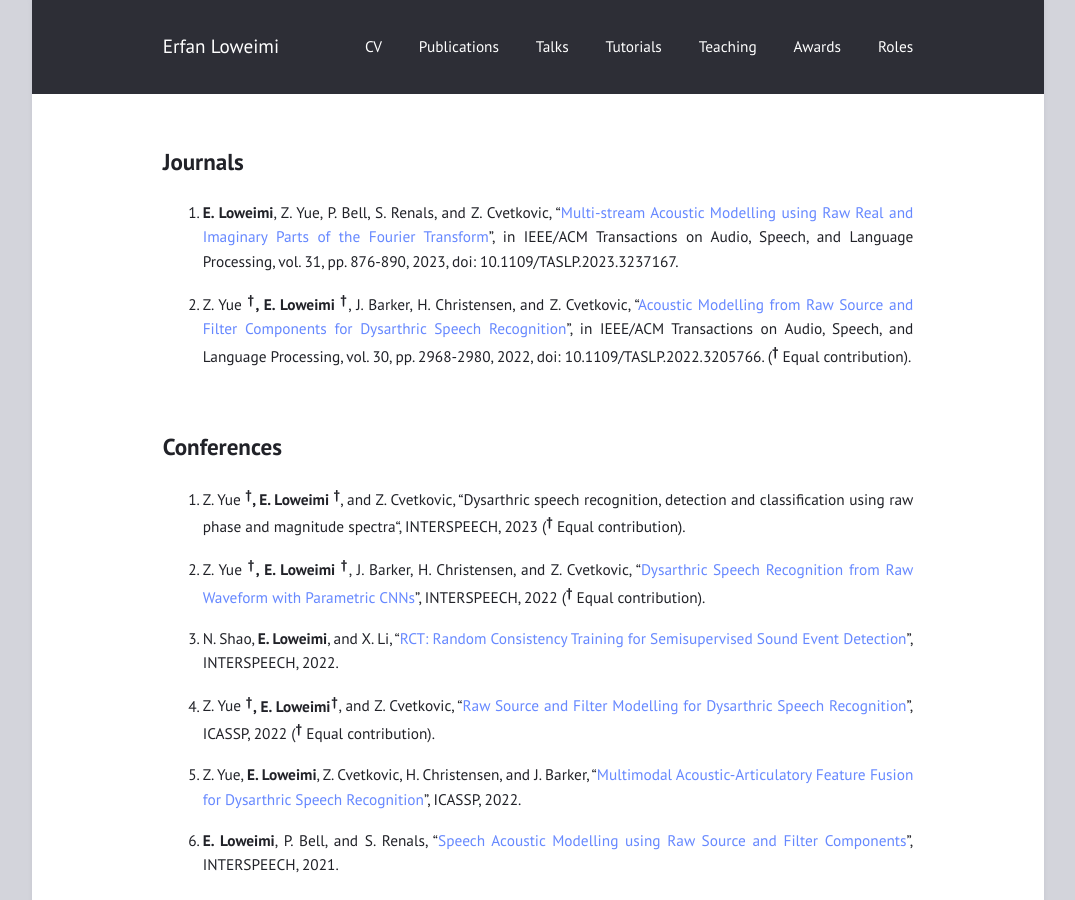
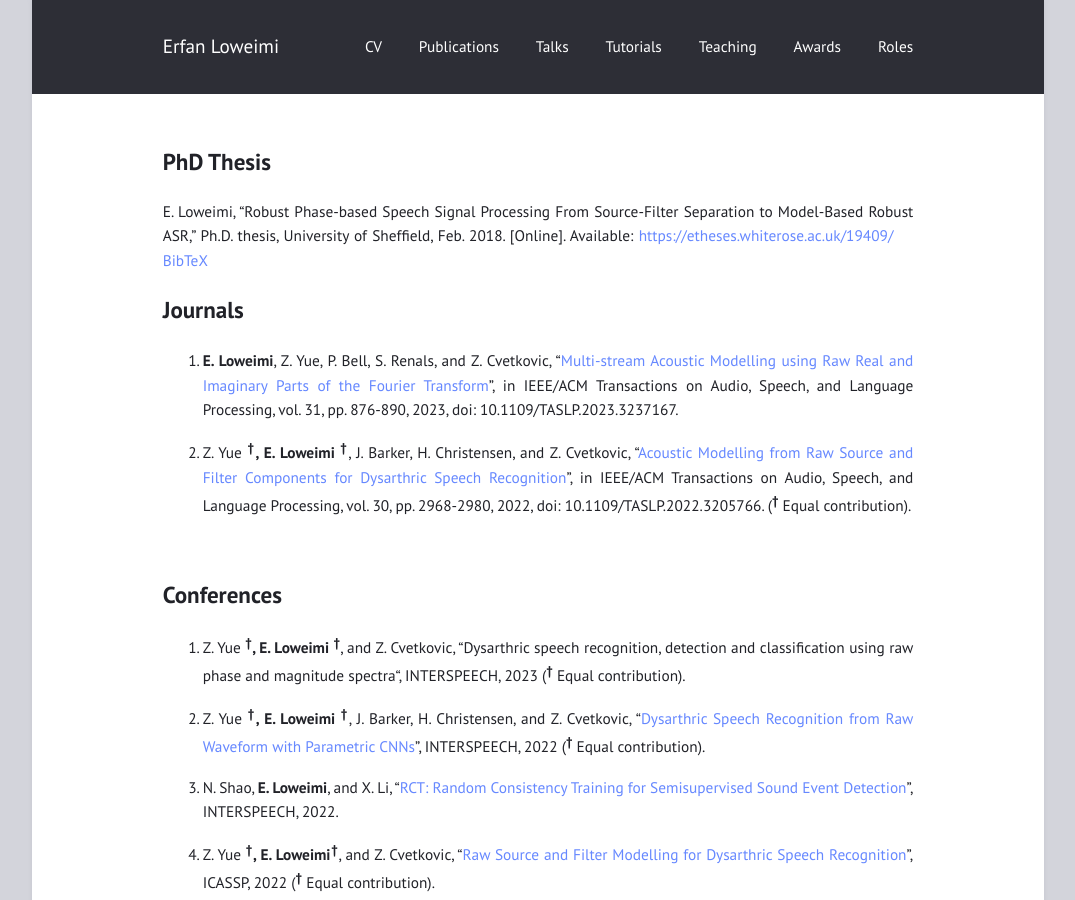
Before and after one commit to eloweimi/eloweimi.github.io, a Jekyll site: the page built from publications.md, in a window 1280 px wide and 900 px high. Shown: the whole window, without its empty margins (102-1177 px from the left). Built offline with Jekyll 4.4.1, drawn with Linux system fonts in a browser that asks for light colours; some of the changed text lies outside the part shown.

Commit message:
Update publications.md

```diff
--- a/publications.md
+++ b/publications.md
@@ -2,6 +2,10 @@
 layout: page
 title: ""
 ---
+
+## PhD Thesis ##
+E. Loweimi, "Robust Phase-based Speech Signal Processing From Source-Filter Separation to Model-Based Robust ASR," Ph.D. thesis, University of Sheffield, Feb. 2018. [Online]. Available: [https://etheses.whiterose.ac.uk/19409/](https://etheses.whiterose.ac.uk/19409/) &nbsp; &nbsp; [BibTeX](/files/others/phd-thesis.bib)
+
 
 ## Journals ##
 
```
Also changed, not shown: other parts of publications.md (+0 -4 lines).
